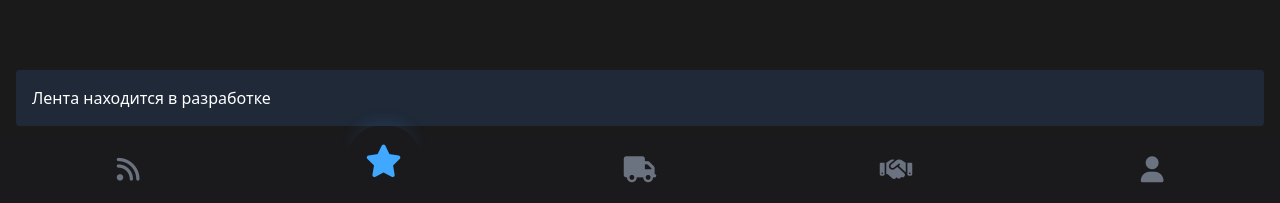
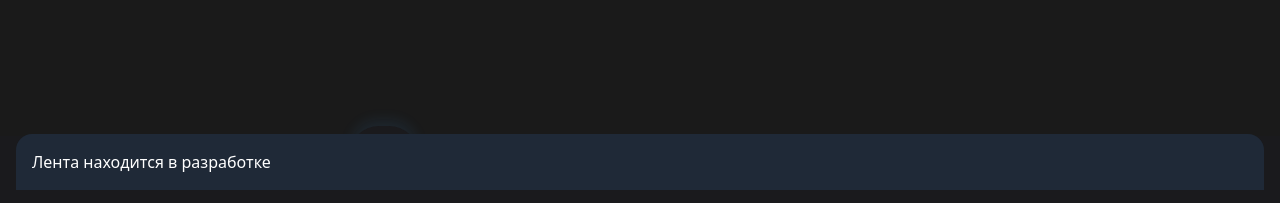
Before and after one commit to LBoy2006/fletapp1, a Vue app: page / in a window 1280 px wide. Both pictures are taken after a click on the button "Лента". Shown: the part 594-797 px from the top of the page. Built offline with nearby package versions, Linux system fonts and the light colour scheme; no server answers.

Commit message:
Replace snackbar messages with bottom sheet (#108)

```diff
--- a/src/App.vue
+++ b/src/App.vue
@@ -248,8 +248,12 @@ onMounted(() => {
       </button>
     </nav>
     <transition name="modal-fade">
-      <div v-if="sheetVisible" class="fixed bottom-20 inset-x-0 mx-4 p-4 bg-gray-800 rounded" @click="hideSheet">
-        <p v-for="l in sheetLines" :key="l">{{ l }}</p>
+      <div v-if="sheetVisible" class="bottom-sheet-overlay" @click.self="hideSheet">
+        <transition name="sheet-slide">
+          <div v-if="sheetVisible" class="bottom-sheet mx-4 mb-4 p-4 bg-gray-800" @click.stop>
+            <p v-for="l in sheetLines" :key="l">{{ l }}</p>
+          </div>
+        </transition>
       </div>
     </transition>
   </div>
--- a/src/style.css
+++ b/src/style.css
@@ -118,26 +118,13 @@ nav.show-labels .nav-label {
 .modal-fade-leave-to {
   opacity: 0;
 }
-.snackbar {
-  position: fixed;
-  left: 50%;
-  bottom: calc(80px + 1rem);
-  transform: translateX(-50%);
-  z-index: 1100;
-}
-.snackbar-slide-enter-from,
-.snackbar-slide-leave-to {
-  opacity: 0;
-  transform: translate(-50%, 100%);
-}
-.snackbar-slide-enter-active,
-.snackbar-slide-leave-active {
-  transition: transform 0.3s, opacity 0.3s;
-}
 
 .bottom-sheet-overlay {
   position: fixed;
   inset: 0;
+  display: flex;
+  justify-content: center;
+  align-items: flex-end;
   background-color: transparent;
   z-index: 1100;
 }
```
